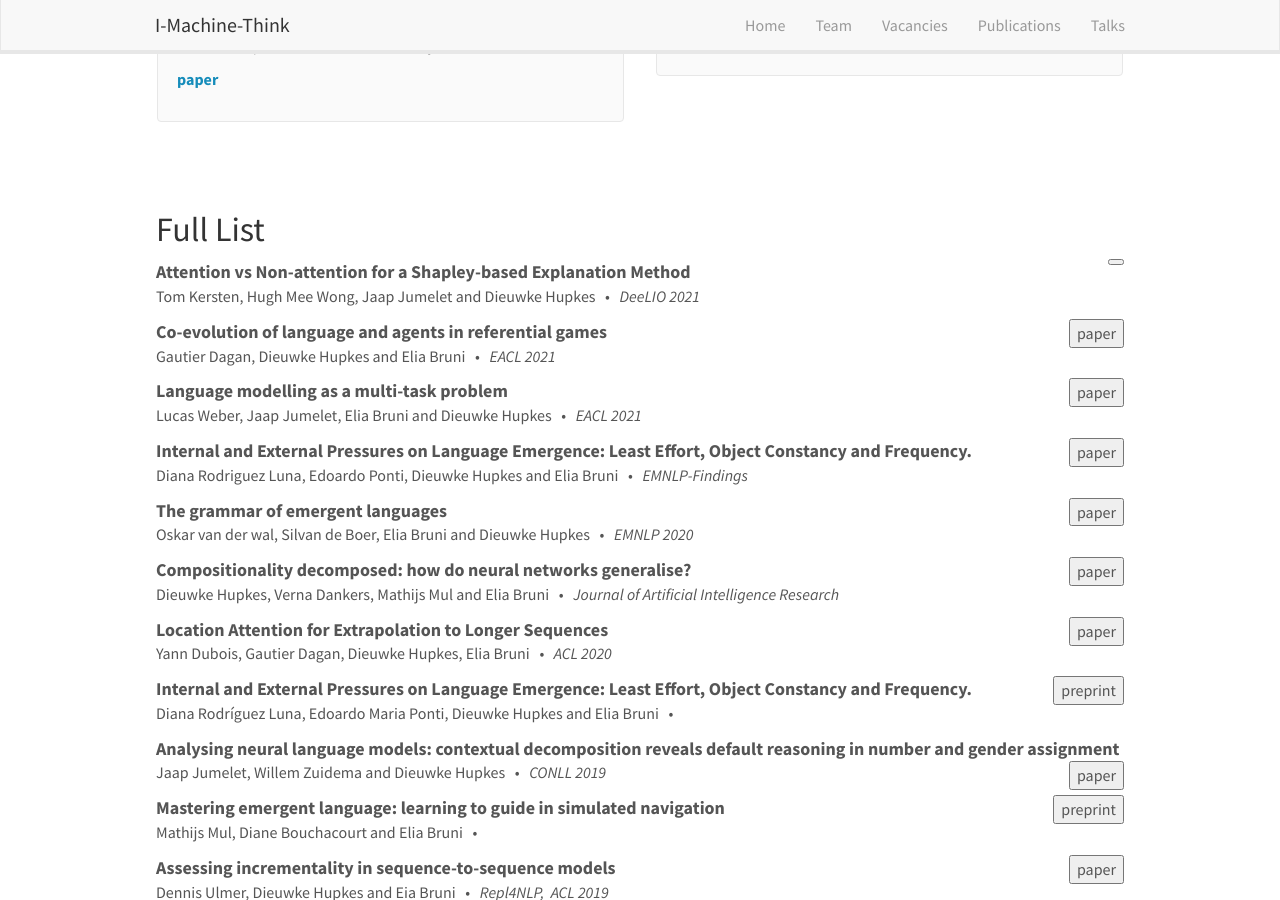
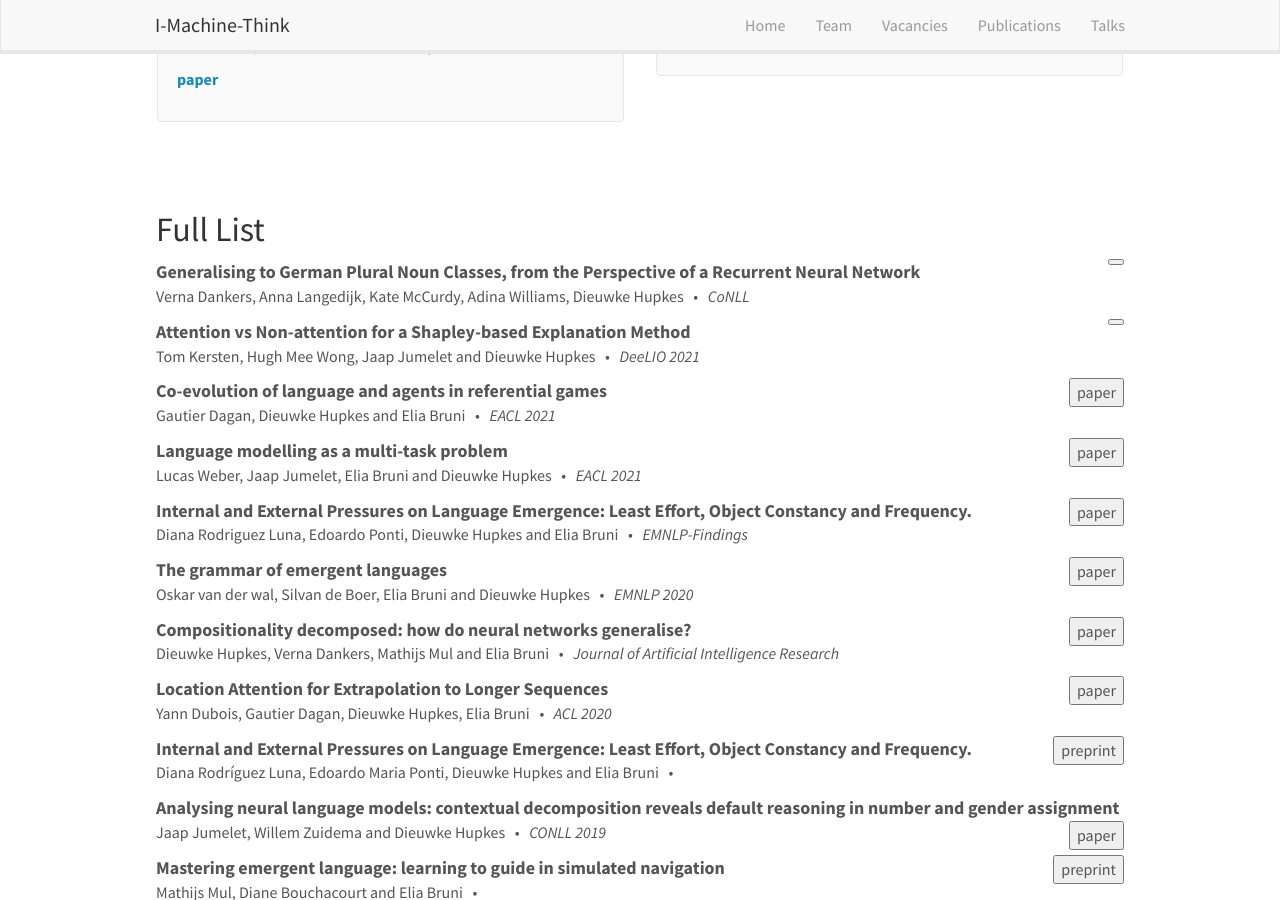
Before and after one commit to i-machine-think/i-machine-think.github.io, a Jekyll site: the page built from _pages/publications.md, in a window 1280 px wide and 900 px high, scrolled down 512 px. Built offline with Jekyll 4.4.1, drawn with Linux system fonts in a browser that asks for light colours; nearby versions of some CDN libraries.

Commit message:
Add publication

```diff
--- a/_data/publist.yml
+++ b/_data/publist.yml
@@ -1,3 +1,11 @@
+- title: "Generalising to German Plural Noun Classes, from the Perspective of a Recurrent Neural Network"
+  authors: "Verna Dankers, Anna Langedijk, Kate McCurdy, Adina Williams, Dieuwke Hupkes"
+  year: 2021
+  venue: "CoNLL"
+  link:
+    url: https://aclanthology.org/2021.conll-1.8/
+    display:
+
 - title: "Attention vs Non-attention for a Shapley-based Explanation Method"
   authors: "Tom Kersten, Hugh Mee Wong, Jaap Jumelet and Dieuwke Hupkes"
   year: 2021
```
